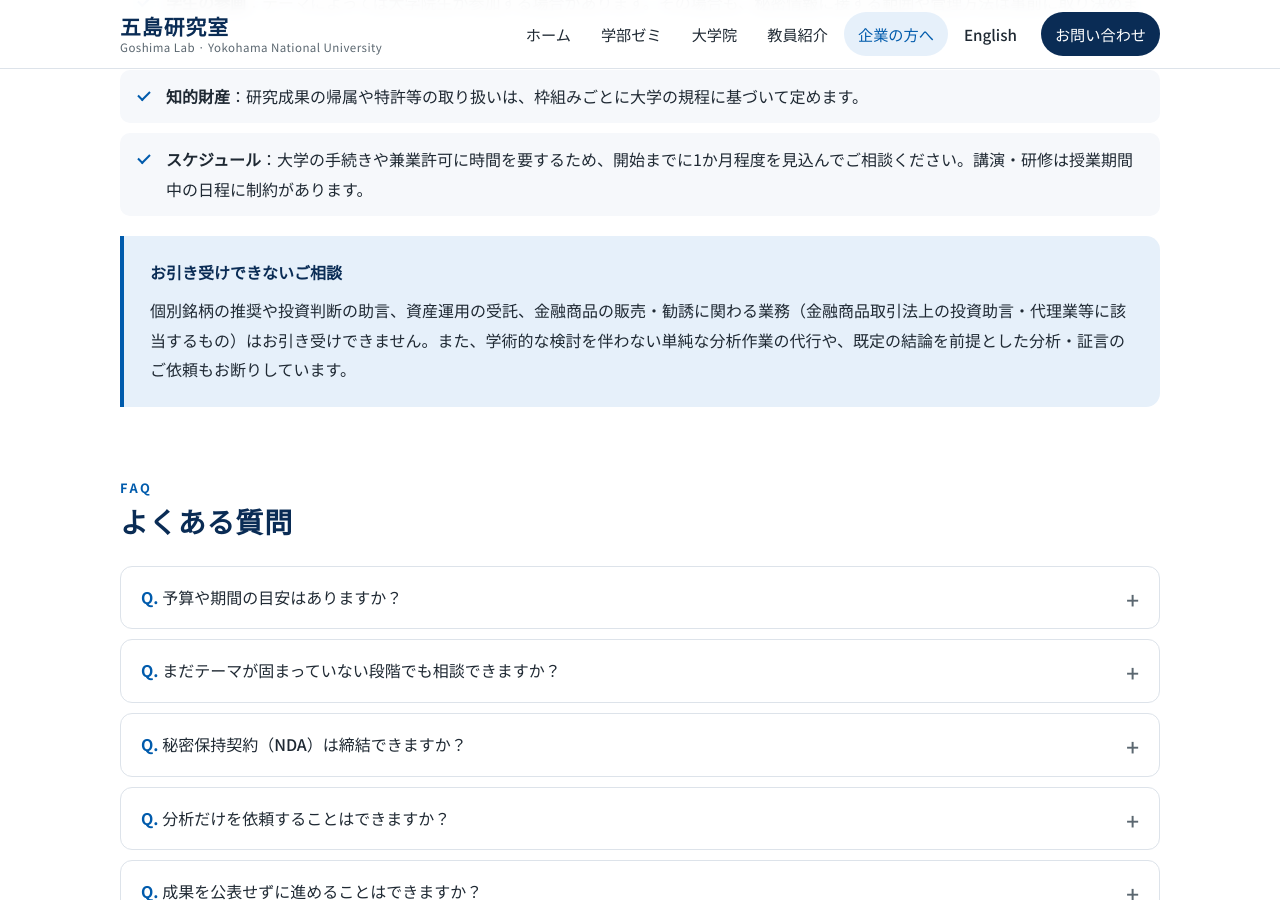
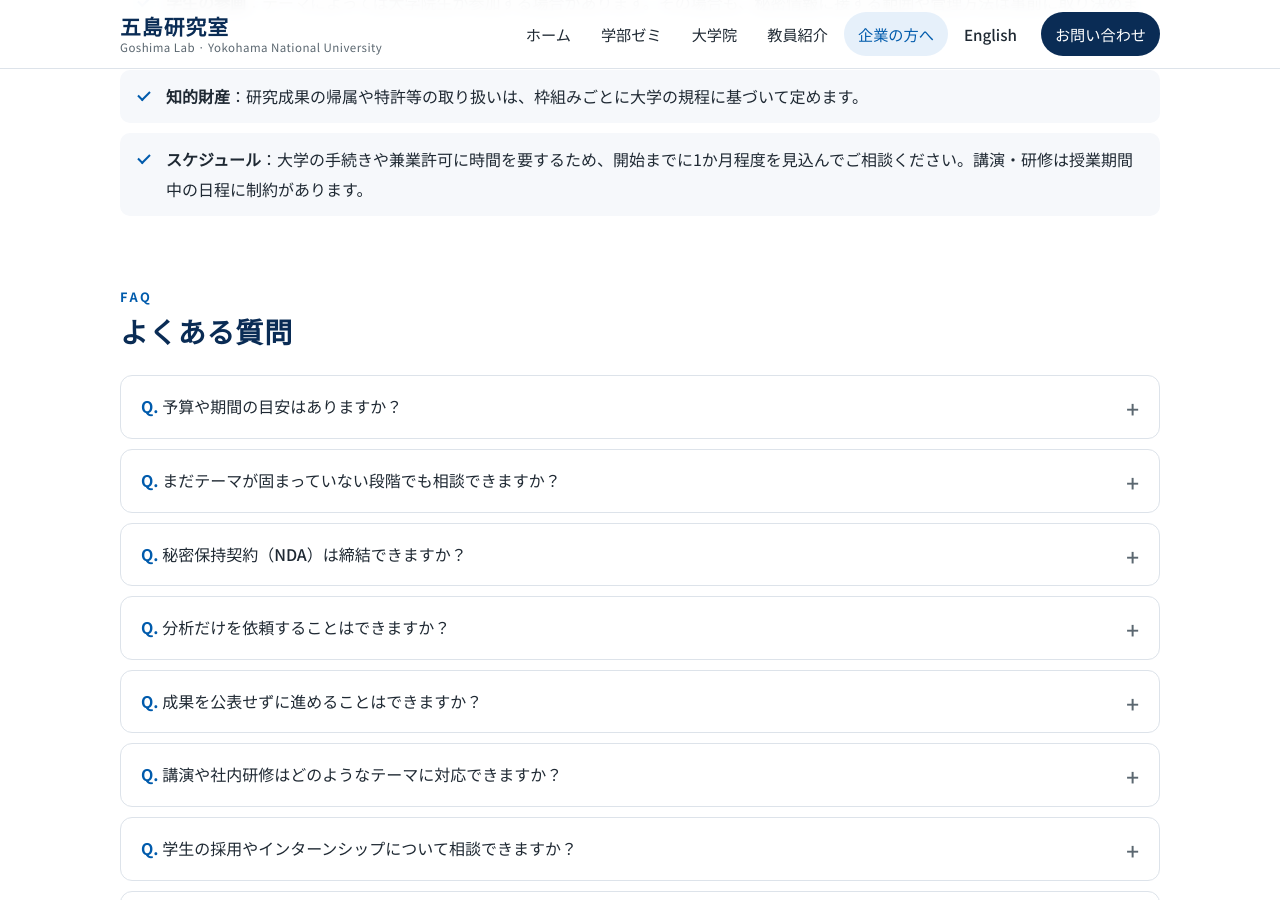
Before and after one commit to goshimalab/goshimalab-ynu-site, a Jekyll site: the page built from industry.md, in a window 1280 px wide and 900 px high, scrolled down 3583 px. Built offline with Jekyll 4.4.1, drawn with Linux system fonts in a browser that asks for light colours.

Commit message:
Remove the section on requests that cannot be accepted
Co-Authored-By: Claude Opus 5 <noreply@anthropic.com>

```diff
--- a/industry.md
+++ b/industry.md
@@ -93,11 +93,6 @@ has_contact: true
   <li><strong>スケジュール</strong>：大学の手続きや兼業許可に時間を要するため、開始までに1か月程度を見込んでご相談ください。講演・研修は授業期間中の日程に制約があります。</li>
 </ul>
 
-<div class="callout">
-  <p class="callout-title">お引き受けできないご相談</p>
-  <p>個別銘柄の推奨や投資判断の助言、資産運用の受託、金融商品の販売・勧誘に関わる業務（金融商品取引法上の投資助言・代理業等に該当するもの）はお引き受けできません。また、学術的な検討を伴わない単純な分析作業の代行や、既定の結論を前提とした分析・証言のご依頼もお断りしています。</p>
-</div>
-
 <h2 id="faq"><span class="en">FAQ</span>よくある質問</h2>
 
 <div class="faq">
```
